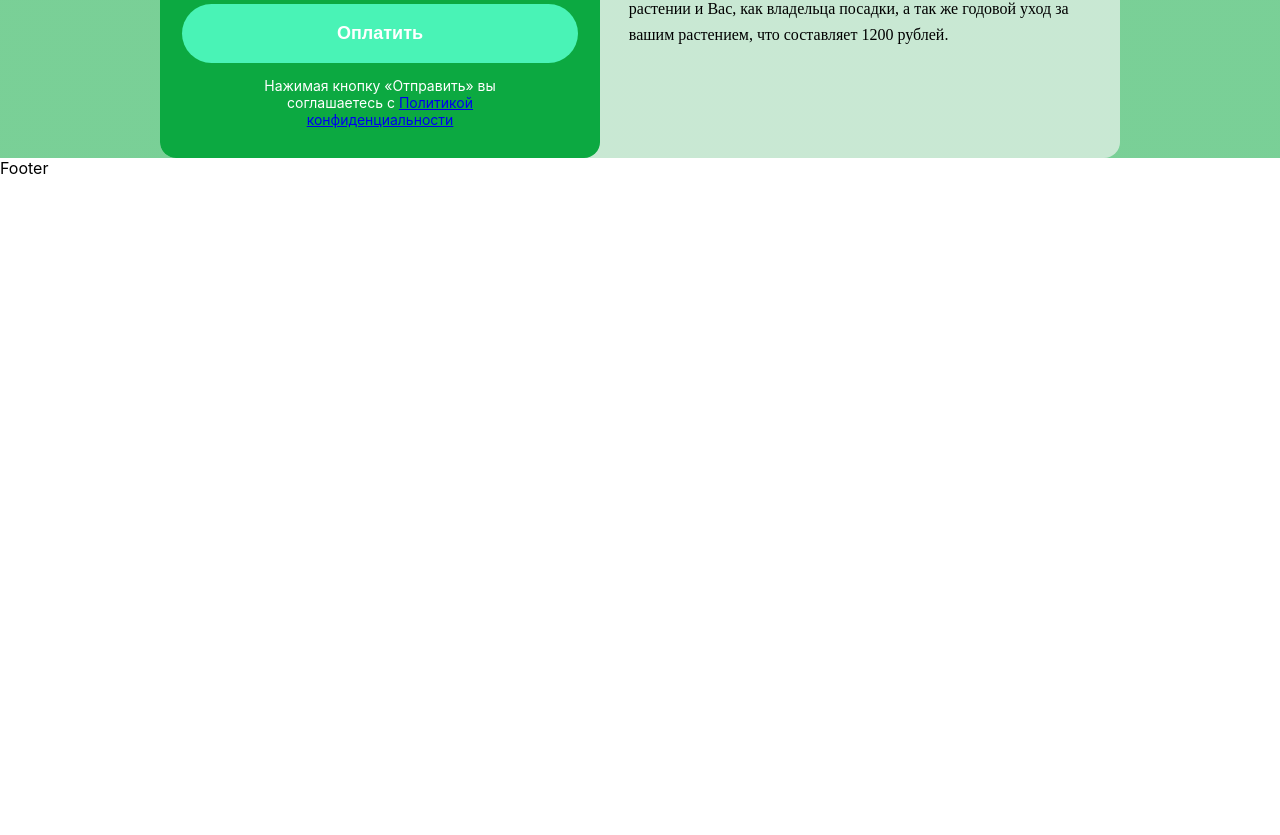
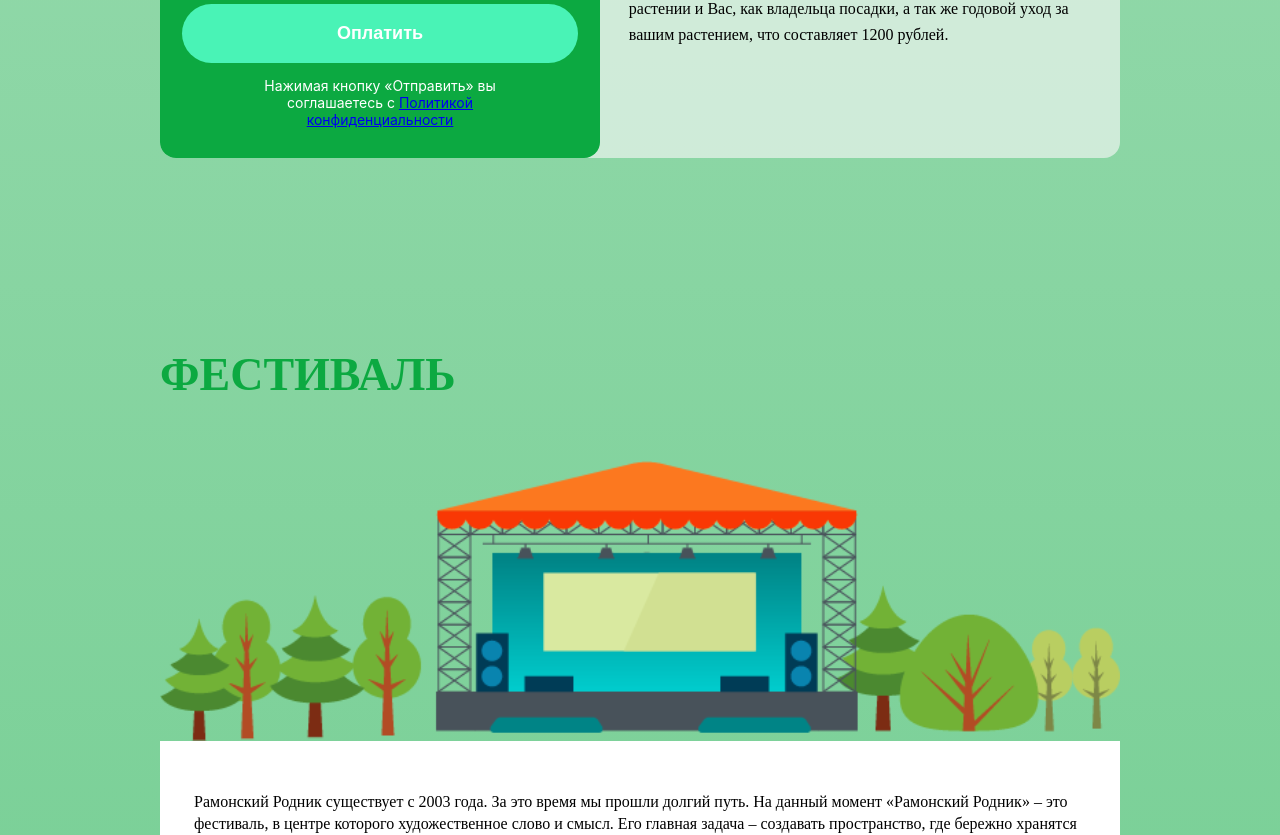
Before and after one commit to PasterIvan/garden, a React (Create React App) app: page /#/main in a window 1280 px wide. Shown: the part 5150-5985 px from the top of the page. Before the commit the page ends 5328 px from the top, so only its background shows below. Built offline with nearby package versions, Linux system fonts and the light colour scheme.

Commit message:
Main: Picture, Info, Plan, Cards, Gardener, Festival  готово с адаптацией

```diff
--- a/src/components/c2-Body/b1-Main/Main.tsx
+++ b/src/components/c2-Body/b1-Main/Main.tsx
@@ -16,8 +16,8 @@ export const Main = () => {
             <GardenPlan/>
             <Cards/>
             <Gardener/>
-            {/*<Festival/>
-            <Gallery/>*/}
+            <Festival/>
+            {/*<Gallery/>*/}
         </div>
     )
 }
--- a/src/components/c2-Body/b1-Main/m6-Festival/Festival.module.css
+++ b/src/components/c2-Body/b1-Main/m6-Festival/Festival.module.css
@@ -1,3 +1,8 @@
+.festival {
+    width: 75%;
+    margin: 0 auto;
+}
+
 .header {
     font-family: 'Poppins';
     font-style: normal;
@@ -5,13 +10,13 @@
     font-size: 46px;
     line-height: 100%;
     color: #0CA941;
-padding: 194px 0 63px 0;
+    padding: 194px 0 63px 0;
 }
 
 .img {
     width: 100%;
     display: flex;
-justify-content: center;
+    justify-content: center;
 }
 
 .text {
@@ -23,3 +28,15 @@ justify-content: center;
     line-height: 140%;
     padding: 34px;
 }
+
+@media (max-width: 1023px) {
+    .festival {
+        width: 95%;
+    }
+}
+
+@media (max-width: 768px) {
+    .img img {
+
+    }
+}
--- a/src/components/c2-Body/b1-Main/m6-Festival/Festival.tsx
+++ b/src/components/c2-Body/b1-Main/m6-Festival/Festival.tsx
@@ -5,7 +5,7 @@ import festival from "./img/festival.svg"
 export const Festival = () => {
 
     return (
-        <div>
+        <div className={style.festival}>
             <div className={style.header}>
                 ФЕСТИВАЛЬ
             </div>
```
Also changed, not shown: src/components/c2-Body/b1-Main/m6-Festival/img/festival.svg.
